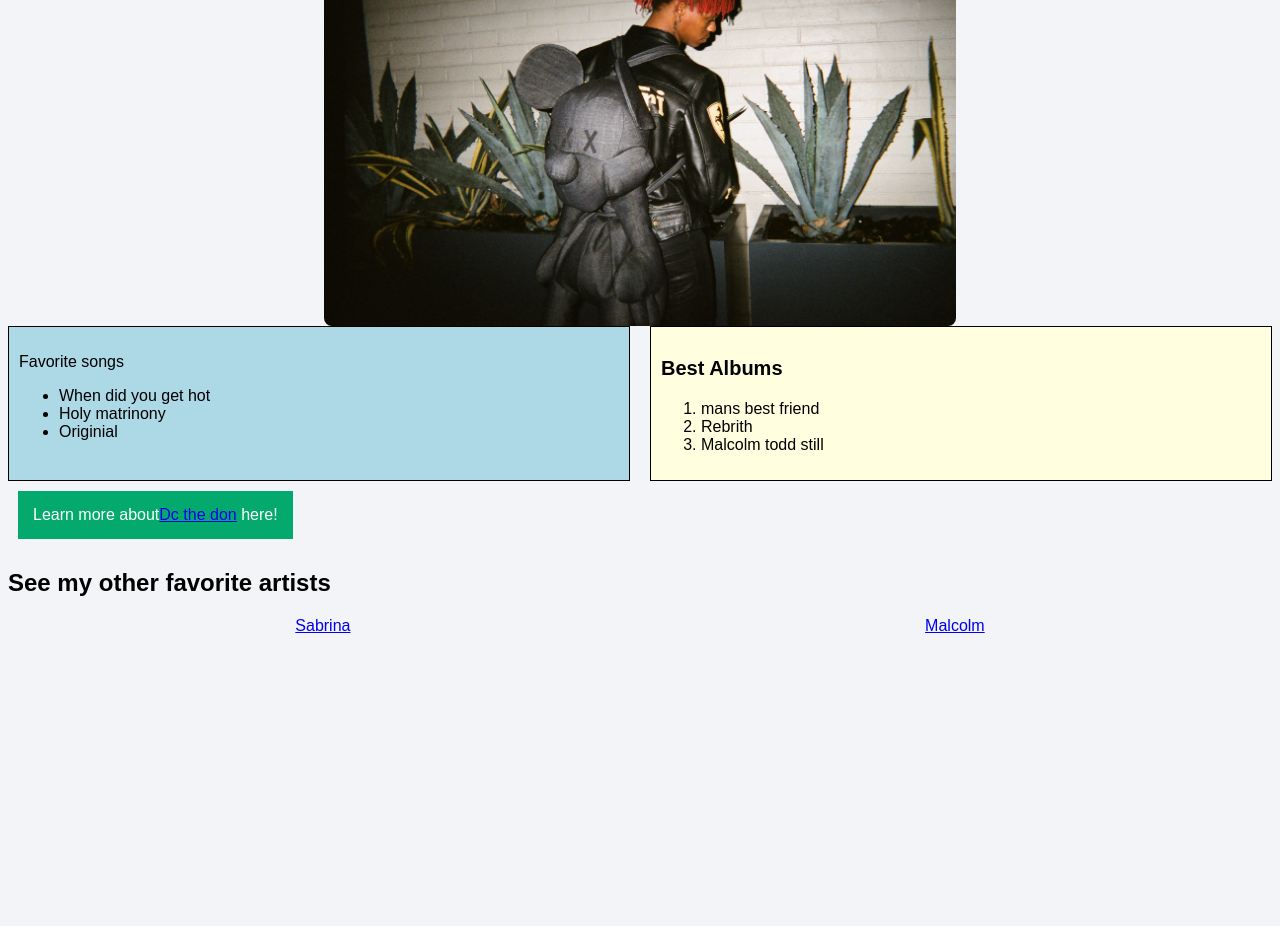
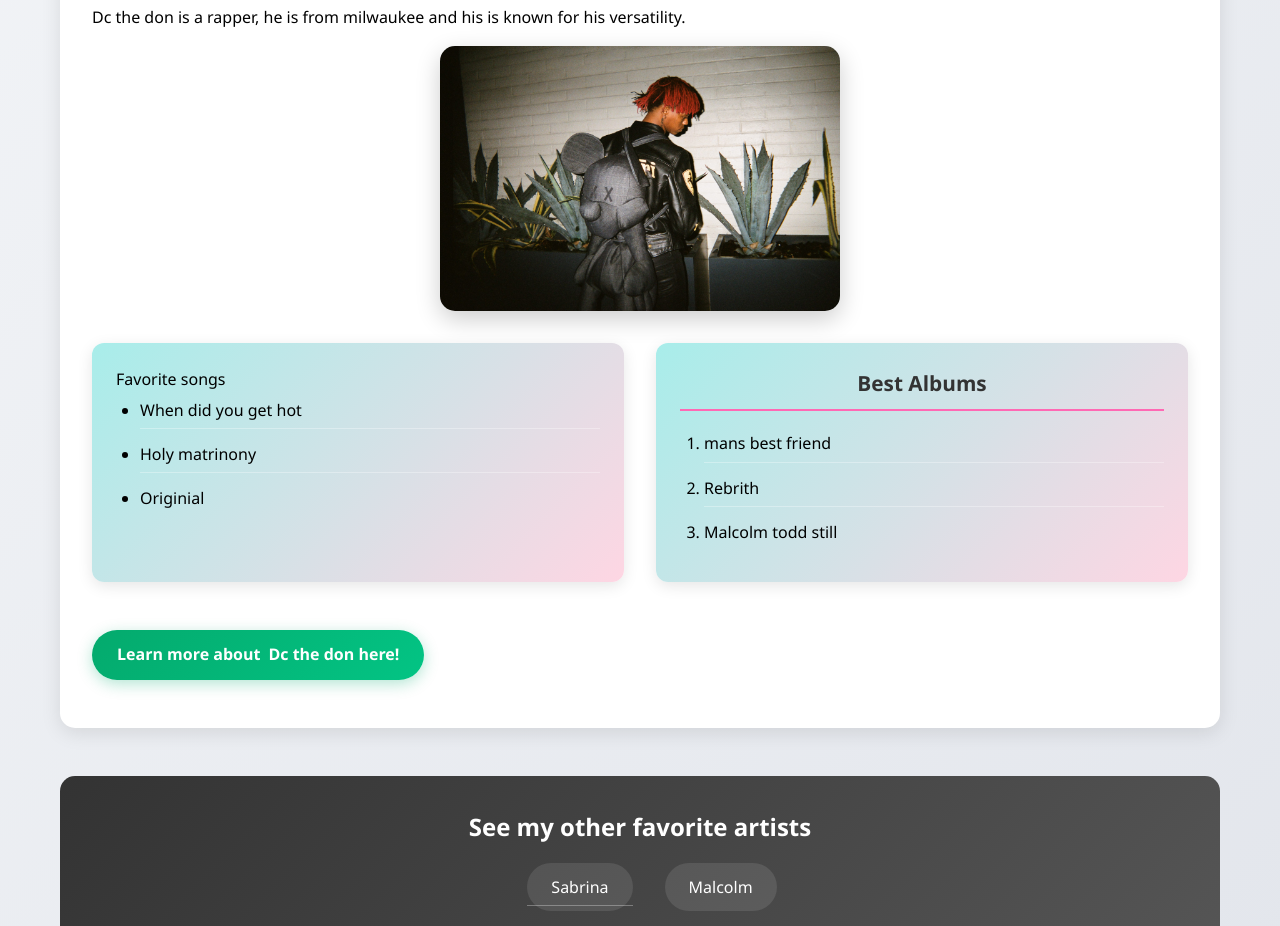
Before and after one commit to Nyjue/website, a plain HTML site: page Common.html/index.html in a window 1280 px wide. Shown: the part 319-1245 px from the top of the page. Before the commit the page ends 962 px from the top, so only its background shows below. Drawn offline with Linux system fonts and the light colour scheme.

Commit message:
Updated my css

```diff
--- a/Common.html/css/style.css
+++ b/Common.html/css/style.css
@@ -1,72 +1,212 @@
+/* Reset and Base Styles */
+* {
+    margin: 0;
+    padding: 0;
+    box-sizing: border-box;
+    font-family: 'Segoe UI', Tahoma, Geneva, Verdana, sans-serif;
+}
+
+body {
+    background: linear-gradient(135deg, #f2f4f7 0%, #e3e6ec 100%);
+    min-height: 100vh;
+    line-height: 1.6;
+}
+
+/* Header Styles */
 header {
-  background-color: mistyrose;
+    background: linear-gradient(135deg, #ffb6c1 0%, #ff69b4 100%);
     text-align: center;
+    padding: 2rem 1rem;
+    box-shadow: 0 4px 15px rgba(0,0,0,0.1);
+}
+
+#main_page_header h1 {
+    font-size: 3rem;
+    color: #333;
+    margin-bottom: 0.5rem;
+    text-shadow: 2px 2px 4px rgba(0,0,0,0.1);
+}
+
+#main_page_header p {
+    font-size: 1.2rem;
+    color: #555;
+    max-width: 600px;
+    margin: 0 auto;
+}
+
+/* Main Content */
+main {
+    max-width: 1200px;
+    margin: 2rem auto;
+    padding: 0 20px;
+}
+
+/* Artist Section */
+article {
+    background: white;
+    border-radius: 15px;
+    padding: 2rem;
+    margin: 2rem 0;
+    box-shadow: 0 5px 20px rgba(0,0,0,0.1);
+    transition: transform 0.3s ease;
+}
+
+article:hover {
+    transform: translateY(-5px);
 }
 
 h3 {
-  font-size: 30px;
+    font-size: 2.5rem;
     text-align: center;
-}
-body {
-  background-color: #f2f4f7;
+    color: #333;
+    margin-bottom: 1rem;
+    background: linear-gradient(135deg, #667eea 0%, #764ba2 100%);
+    -webkit-background-clip: text;
+    -webkit-text-fill-color: transparent;
 }
 
-* {
-  font-family: sans-serif;
+/* Image Styles */
+img {
+    width: 60%;
+    max-width: 400px;
+    border-radius: 15px;
+    display: block;
+    margin: 1rem auto;
+    box-shadow: 0 8px 25px rgba(0,0,0,0.2);
+    transition: transform 0.3s ease;
 }
-img {
-  width: 50%;
-  border-radius: 8px;
-  display: block;
-  margin: auto;
+
+img:hover {
+    transform: scale(1.05);
 }
+
+/* Song/Album Sections */
+#song_album_wrapper {
+    display: flex;
+    gap: 2rem;
+    margin: 2rem 0;
+    flex-wrap: wrap;
+}
+
+#songs, #albums {
+    flex: 1;
+    min-width: 300px;
+    background: linear-gradient(135deg, #a8edea 0%, #fed6e3 100%);
+    border: none;
+    border-radius: 12px;
+    padding: 1.5rem;
+    box-shadow: 0 4px 15px rgba(0,0,0,0.1);
+}
+
 .subheader {
     font-weight: bold;
-  font-size: 20px;
+    font-size: 1.3rem;
+    color: #333;
+    margin-bottom: 1rem;
+    text-align: center;
+    border-bottom: 2px solid #ff69b4;
+    padding-bottom: 0.5rem;
 }
+
+/* Lists */
+ul, ol {
+    padding-left: 1.5rem;
+}
+
+ul li, ol li {
+    margin-bottom: 0.5rem;
+    padding: 0.3rem 0;
+    border-bottom: 1px solid rgba(255,255,255,0.3);
+}
+
+ul li:last-child, ol li:last-child {
+    border-bottom: none;
+}
+
+/* Button Styles */
 .button {
-  background-color: #04AA6D;
+    display: inline-block;
+    background: linear-gradient(135deg, #04AA6D 0%, #03c484 100%);
     color: white;
-  padding: 15px;
+    padding: 12px 25px;
     text-align: center;
     text-decoration: none;
-  font-size: 16px;
-  display: inline-block;
-  margin: 10px;
+    font-size: 1rem;
+    font-weight: bold;
+    border-radius: 25px;
+    margin: 1rem 0;
+    box-shadow: 0 4px 15px rgba(4, 170, 109, 0.3);
+    transition: all 0.3s ease;
 }
 
-#main_page_header {
-  background-color: mistyrose;
-  text-align: center;
+.button:hover {
+    transform: translateY(-2px);
+    box-shadow: 0 6px 20px rgba(4, 170, 109, 0.4);
 }
 
-#songs {
-  width: 50%;
-  background-color: lightblue;
-  border: 1px solid black;
-  padding: 10px;
+.button a {
+    color: white;
+    text-decoration: none;
+    margin-left: 0.5rem;
 }
 
-#albums {
-  width: 50%;
-  background-color: lightyellow;
-  border: 1px solid black;
-  padding: 10px;
+/* Navigation Footer */
+#footer {
+    background: linear-gradient(135deg, #333 0%, #555 100%);
+    color: white;
+    padding: 2rem;
+    border-radius: 15px;
+    margin-top: 3rem;
+}
+
+#footer h2 {
+    text-align: center;
+    margin-bottom: 1.5rem;
+    color: white;
 }
 
 #footer ul {
     list-style: none;
     display: flex;
-  justify-content: space-around;
-  padding: 0;
-  margin: 0;
+    justify-content: center;
+    gap: 2rem;
+    flex-wrap: wrap;
 }
 
+#footer li a {
+    color: white;
+    text-decoration: none;
+    padding: 0.8rem 1.5rem;
+    background: rgba(255,255,255,0.1);
+    border-radius: 25px;
+    transition: all 0.3s ease;
+}
+
+#footer li a:hover {
+    background: rgba(255,255,255,0.2);
+    transform: translateY(-2px);
+}
+
+/* Responsive Design */
+@media (max-width: 768px) {
     #song_album_wrapper {
-  display: flex;
-  gap: 20px;
+        flex-direction: column;
     }
 
     #songs, #albums {
-  flex: 1;
+        width: 100%;
     }
+
+    img {
+        width: 80%;
+    }
+
+    h3 {
+        font-size: 2rem;
+    }
+
+    #footer ul {
+        flex-direction: column;
+        align-items: center;
+    }
+}
```
Lines whose indentation alone changed are shown as unchanged.
